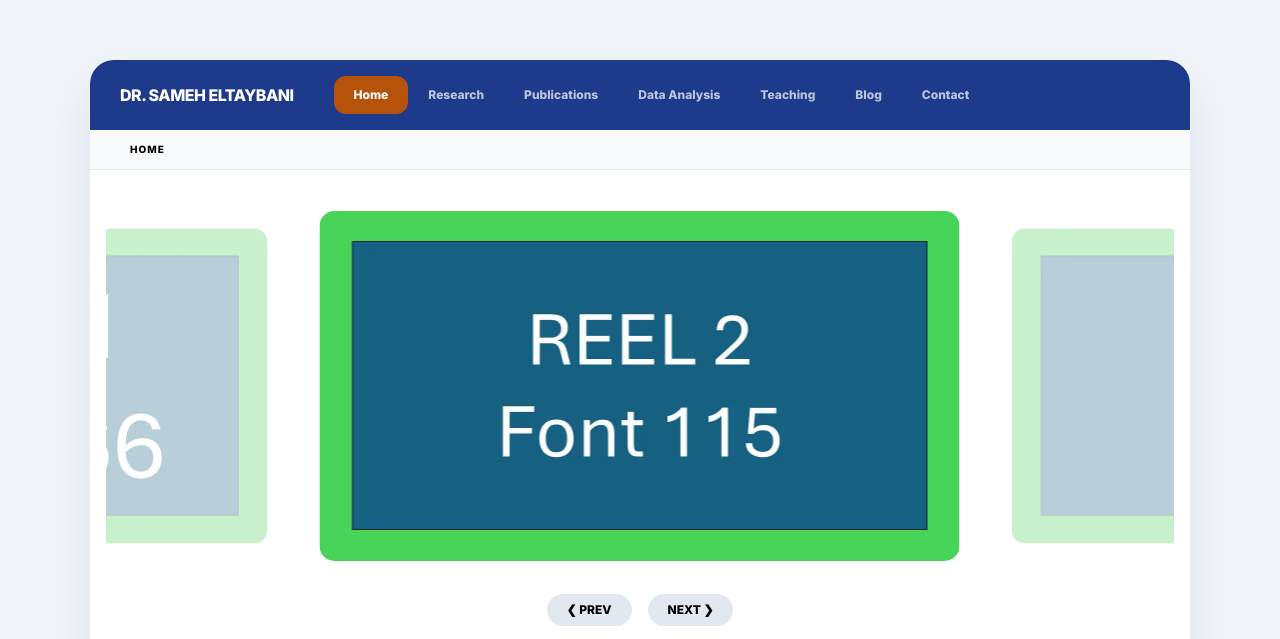
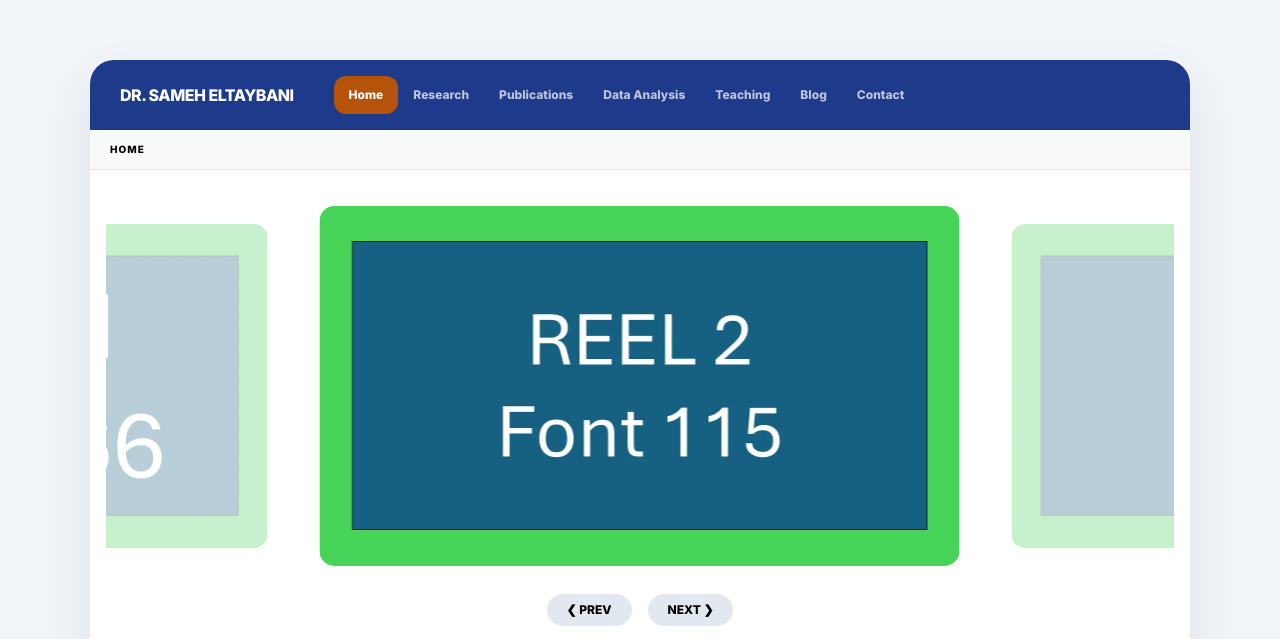
Before and after one commit to SamehEltaybani/my-website, a plain HTML site: page index.html in a window 1280 px wide. Shown: the top 639 px of the page. Drawn offline with nearby package versions, Linux system fonts and the light colour scheme.

Commit message:
Update custom-style.css

```diff
--- a/assets/css/custom-style.css
+++ b/assets/css/custom-style.css
@@ -12,15 +12,15 @@ body {
     font-family: 'Inter', sans-serif;
     background-color: var(--slate-bg);
     margin: 0;
-    padding: 20px;
+    /* Removed padding: 20px to allow sticky header to touch screen edges on mobile */
 }
 
 .master-container {
     max-width: 1100px;
-    margin: 40px auto;
+    margin: 0 auto; /* Removed top/bottom margin to fix sticky behavior */
     background: var(--white);
-    border-radius: 24px;
-    overflow: hidden;
+    border-radius: 0; /* Reset for mobile, will add back for desktop below */
+    overflow: visible; /* CRITICAL: Must be visible for sticky to work */
     box-shadow: 0 20px 50px rgba(0,0,0,0.08);
 }
 
@@ -29,11 +29,20 @@ body {
     background-color: var(--midnight);
     display: flex;
     align-items: center;
-    padding: 10px 30px;
+    padding: 0 20px;
     position: sticky;
     top: 0;
-    z-index: 2000; /* Higher priority */
+    z-index: 2000;
     height: 70px;
+    /* Added overflow-x: auto so you can swipe the menu on small phones */
+    overflow-x: auto;
+    white-space: nowrap;
+    -webkit-overflow-scrolling: touch; /* Smooth swiping on iPhone */
+}
+
+/* Hide scrollbar for navbar but keep functionality */
+.navbar::-webkit-scrollbar {
+    display: none;
 }
 
 .nav-item {
@@ -41,11 +50,11 @@ body {
     text-decoration: none;
     font-weight: 700;
     font-size: 12px;
-    padding: 10px 20px;
+    padding: 10px 15px;
     transition: 0.3s;
+    flex-shrink: 0; /* Prevents text from squishing */
 }
 
-/* Highlighting logic */
 .nav-item.active {
     background-color: var(--amber);
     color: var(--white) !important;
@@ -56,49 +65,61 @@ body {
 .breadcrumb-bar {
     background-color: #F8FAFC;
     border-bottom: 1px solid #E2E8F0;
-    padding: 12px 40px;
+    padding: 12px 20px;
     position: sticky;
-    top: 70px; /* Sits exactly under navbar */
+    top: 70px;
     z-index: 1999;
     font-size: 10px;
     font-weight: 900;
     letter-spacing: 0.1em;
 }
 
-
-/* REEL / CAROUSEL UPDATED */
+/* 3. REEL / CAROUSEL - MOBILE FRIENDLY */
 .reel-viewport {
     position: relative;
     width: 100%;
-    height: 400px;
-    overflow: hidden; /* Hide the images that are "off-stage" */
+    height: auto; /* Changed from 400px to auto */
+    min-height: 250px;
+    overflow: hidden;
     display: flex;
     align-items: center;
+    padding: 20px 0;
 }
 
 .reel-track {
     display: flex;
-    transition: transform 0.6s cubic-bezier(0.4, 0, 0.2, 1); /* Smooth movement */
+    transition: transform 0.6s cubic-bezier(0.4, 0, 0.2, 1);
     width: 100%;
 }
 
 .reel-slide {
-    width: 60%; /* Center takes 60% */
+    width: 80%; /* Wider on mobile for better view */
     flex-shrink: 0;
     margin: 0 10px;
     border-radius: 15px;
-    opacity: 0.3; /* Neighbors are dimmed */
+    opacity: 0.3;
     transform: scale(0.9);
     transition: all 0.5s ease;
-    height: 350px;
+    height: auto; /* Let height adjust to image ratio */
+    aspect-ratio: 16 / 9; /* Keeps slides consistent */
     object-fit: cover;
 }
 
 .reel-slide.active {
-    opacity: 1; /* Center is bright */
-    transform: scale(1.0); /* Center is full size */
+    opacity: 1;
+    transform: scale(1.0);
 }
 
+/* DESKTOP SPECIFIC ADJUSTMENTS */
+@media (min-width: 1024px) {
+    body { padding: 20px; }
+    .master-container {
+        margin: 40px auto;
+        border-radius: 24px;
+    }
+    .reel-slide { width: 60%; }
+    .navbar { padding: 10px 30px; border-radius: 24px 24px 0 0; }
+}
 
 /* FEATURED CARDS */
 .feature-card {
```
